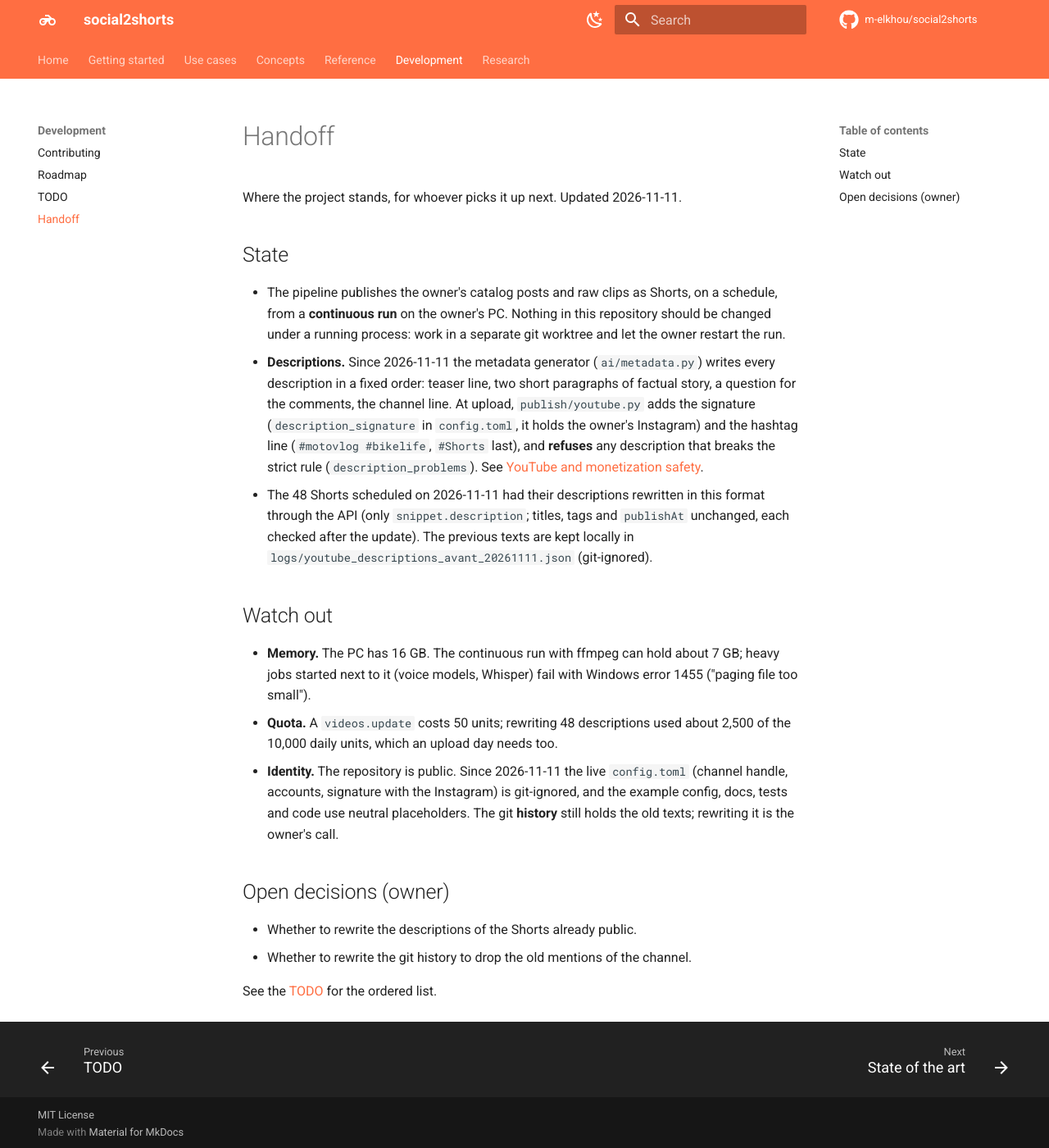
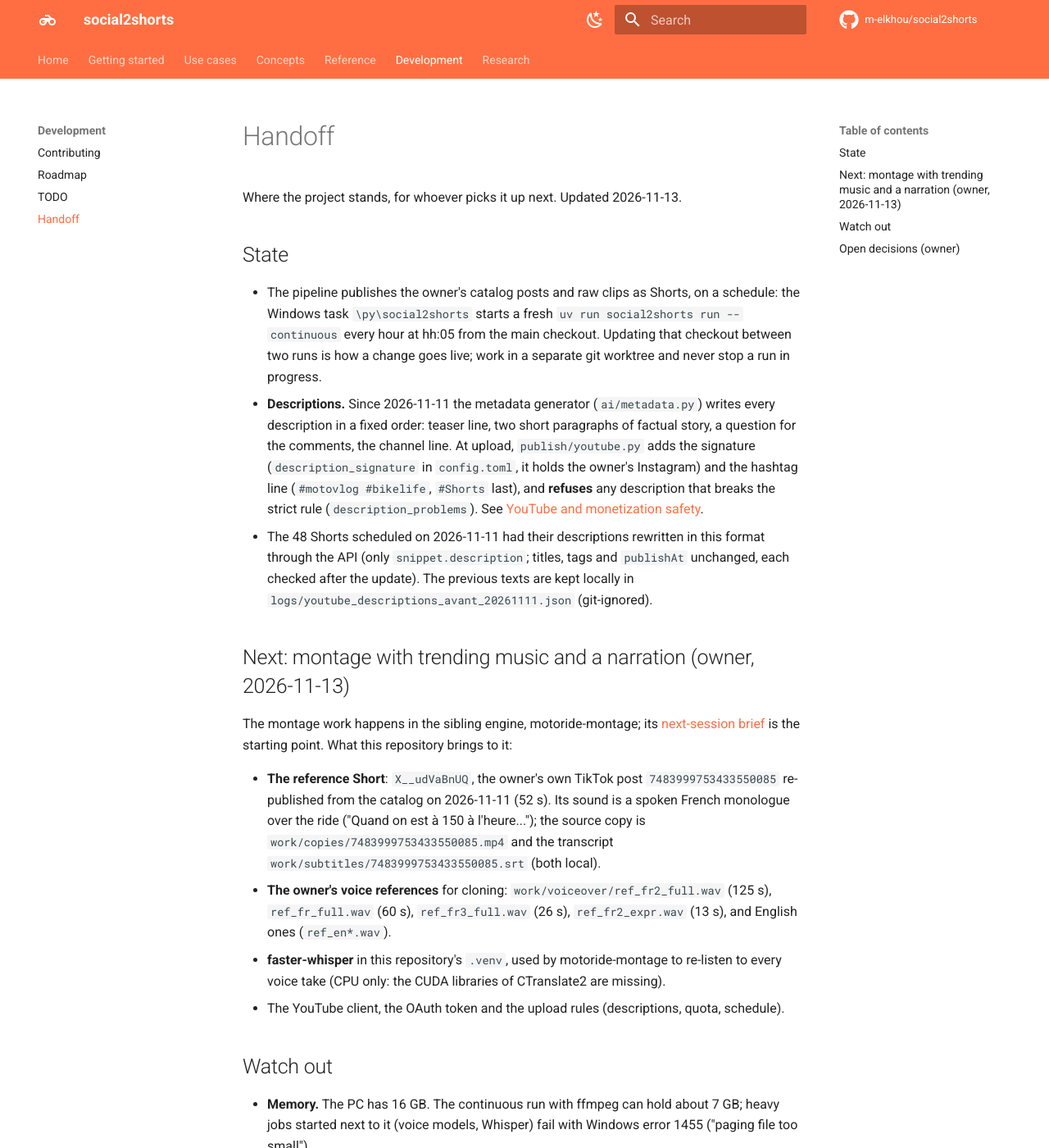
Before and after one commit to m-elkhou/social2shorts, an MkDocs documentation site: the page built from docs/handoff.md, in a window 1280 px wide and 1400 px high. Shown: the whole window at 82% size. Built offline with MkDocs 1.6.1 and Material for MkDocs 9.7.7, drawn with Linux system fonts in a browser that asks for light colours; comment, search, counter and statistics services are not loaded; some of the changed text lies outside the part shown.

Commit message:
docs: handoff and TODO for the trending-music and narration montage work
Records how the hourly scheduled task puts a change live (a fresh uv run from the main
checkout at hh:05), and what this repository brings to the next montage session in
motoride-montage: the reference Short and its transcript, the owner's French and
English voice references, faster-whisper for the re-listening, and the upload rules.

```diff
--- a/docs/handoff.md
+++ b/docs/handoff.md
@@ -1,12 +1,13 @@
 # Handoff
 
-Where the project stands, for whoever picks it up next. Updated 2026-11-11.
+Where the project stands, for whoever picks it up next. Updated 2026-11-13.
 
 ## State
 
-- The pipeline publishes the owner's catalog posts and raw clips as Shorts, on a schedule, from a **continuous
-  run** on the owner's PC. Nothing in this repository should be changed under a running process: work in a
-  separate git worktree and let the owner restart the run.
+- The pipeline publishes the owner's catalog posts and raw clips as Shorts, on a schedule: the Windows task
+  `\py\social2shorts` starts a fresh `uv run social2shorts run --continuous` every hour at hh:05 from the main
+  checkout. Updating that checkout between two runs is how a change goes live; work in a separate git worktree
+  and never stop a run in progress.
 - **Descriptions.** Since 2026-11-11 the metadata generator (`ai/metadata.py`) writes every description in a
   fixed order: teaser line, two short paragraphs of factual story, a question for the comments, the channel
   line. At upload, `publish/youtube.py` adds the signature (`description_signature` in `config.toml`, it holds
@@ -16,6 +17,22 @@ Where the project stands, for whoever picks it up next. Updated 2026-11-11.
 - The 48 Shorts scheduled on 2026-11-11 had their descriptions rewritten in this format through the API (only
   `snippet.description`; titles, tags and `publishAt` unchanged, each checked after the update). The previous
   texts are kept locally in `logs/youtube_descriptions_avant_20261111.json` (git-ignored).
+
+## Next: montage with trending music and a narration (owner, 2026-11-13)
+
+The montage work happens in the sibling engine, motoride-montage; its
+[next-session brief](https://m-elkhou.github.io/motoride-montage/next-session/) is the starting point. What this
+repository brings to it:
+
+- **The reference Short**: `X__udVaBnUQ`, the owner's own TikTok post `7483999753433550085` re-published from
+  the catalog on 2026-11-11 (52 s). Its sound is a spoken French monologue over the ride ("Quand on est à 150 à
+  l'heure..."); the source copy is `work/copies/7483999753433550085.mp4` and the transcript
+  `work/subtitles/7483999753433550085.srt` (both local).
+- **The owner's voice references** for cloning: `work/voiceover/ref_fr2_full.wav` (125 s), `ref_fr_full.wav`
+  (60 s), `ref_fr3_full.wav` (26 s), `ref_fr2_expr.wav` (13 s), and English ones (`ref_en*.wav`).
+- **faster-whisper** in this repository's `.venv`, used by motoride-montage to re-listen to every voice take
+  (CPU only: the CUDA libraries of CTranslate2 are missing).
+- The YouTube client, the OAuth token and the upload rules (descriptions, quota, schedule).
 
 ## Watch out
 
@@ -30,6 +47,7 @@ Where the project stands, for whoever picks it up next. Updated 2026-11-11.
 ## Open decisions (owner)
 
 - Whether to rewrite the descriptions of the Shorts already public.
-- Whether to rewrite the git history to drop the old mentions of the channel.
+- How trending music is licensed for the montages (claims through the API, in-app Shorts sounds, or a licensed
+  library).
 
 See the [TODO](todo.md) for the ordered list.
```
Also changed, not shown: docs/todo.md (+3 -0 lines).
